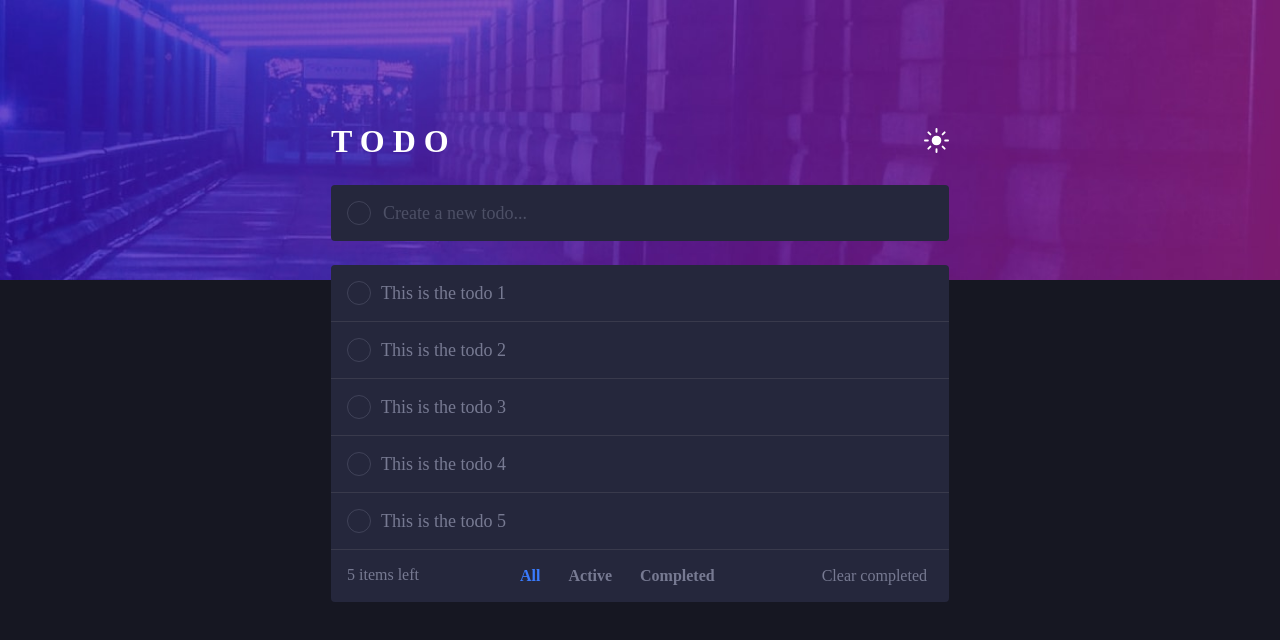
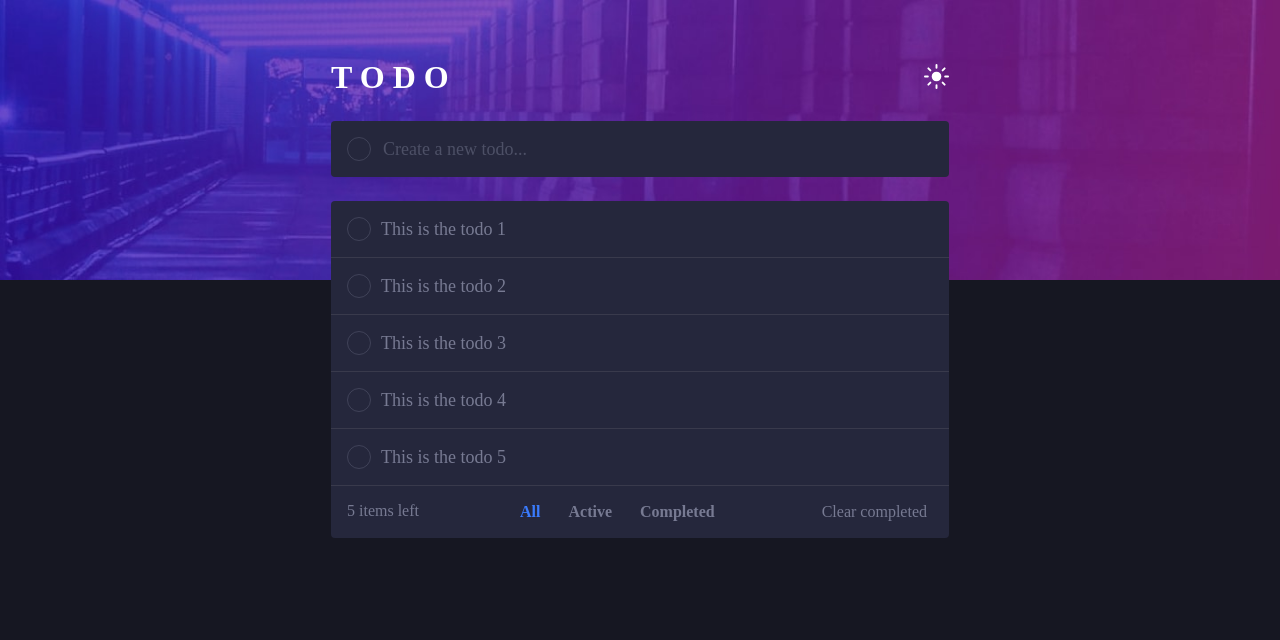
Before and after one commit to Juan-Morales18/todo-app, a React app: page / in a window 1280 px wide. Shown: the top 640 px of the page. Built offline with nearby package versions, Linux system fonts and the light colour scheme; a web font is replaced by a local one.

Commit message:
style: remove margin top of header container

```diff
--- a/src/styles/Header.scss
+++ b/src/styles/Header.scss
@@ -1,7 +1,6 @@
 @use "vars" as *;
 
 .header {
-  margin-top: 4rem;
   margin-bottom: 2rem;
   display: flex;
   justify-content: space-between;
```
